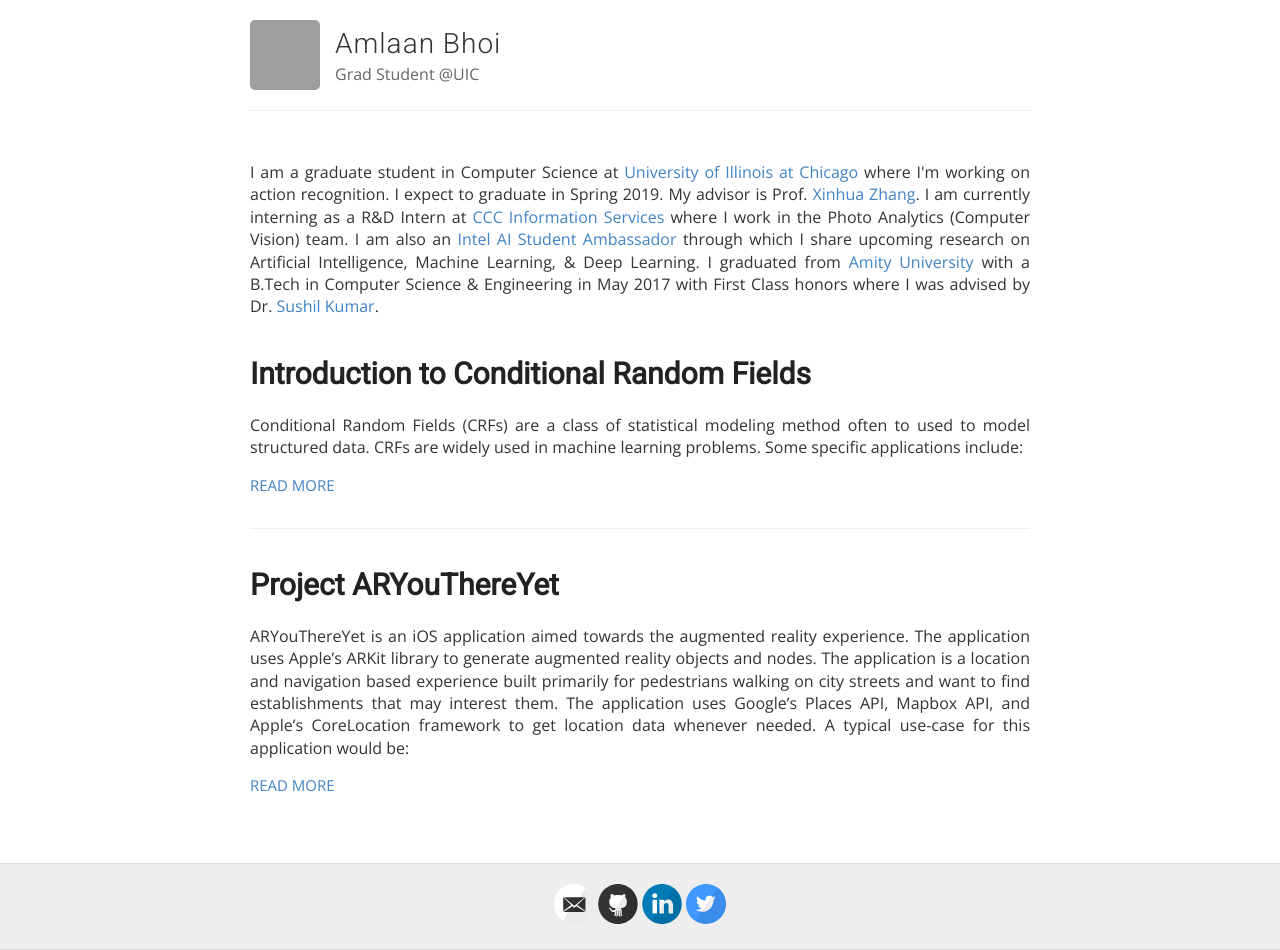
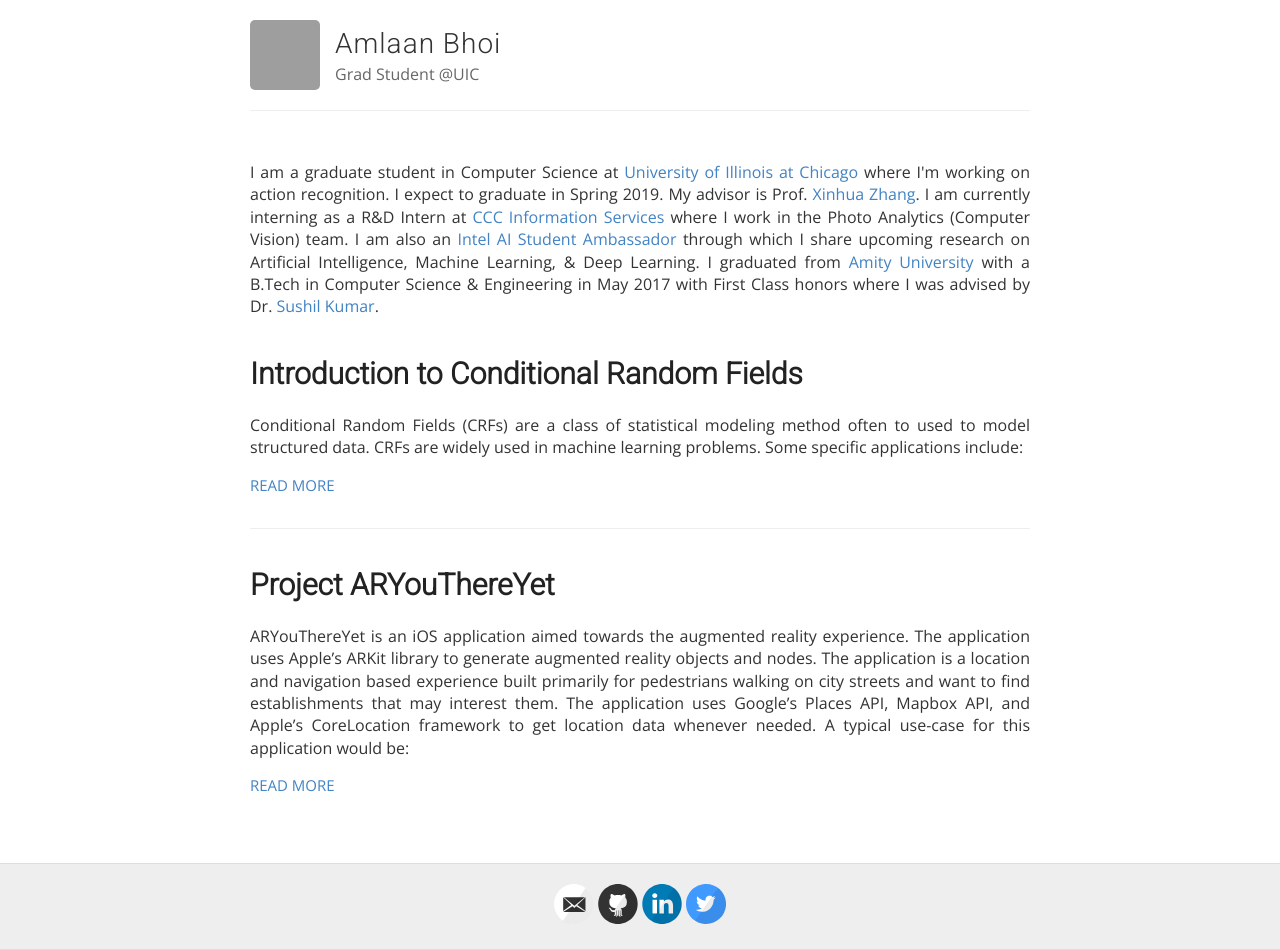
Before and after one commit to abhoi/blog_2, a Jekyll site: the page built from index.html, in a window 1280 px wide. Built offline with Jekyll 4.4.1, drawn with Linux system fonts in a browser that asks for light colours; grey boxes are pictures that could not be loaded.

Commit message:
Update _variables.scss

```diff
--- a/_sass/_variables.scss
+++ b/_sass/_variables.scss
@@ -3,8 +3,8 @@
 // VARIABLES
 //
 
-@import url('https://fonts.googleapis.com/css?family=Roboto:300,300i,400');
-@import url('https://fonts.googleapis.com/css?family=Open+Sans:300,300i,400');
+@import url('https://fonts.googleapis.com/css?family=Roboto:300,300i');
+@import url('https://fonts.googleapis.com/css?family=Open+Sans:300,300i');
 
 // Colors
 $blue: #4183C4;
```
